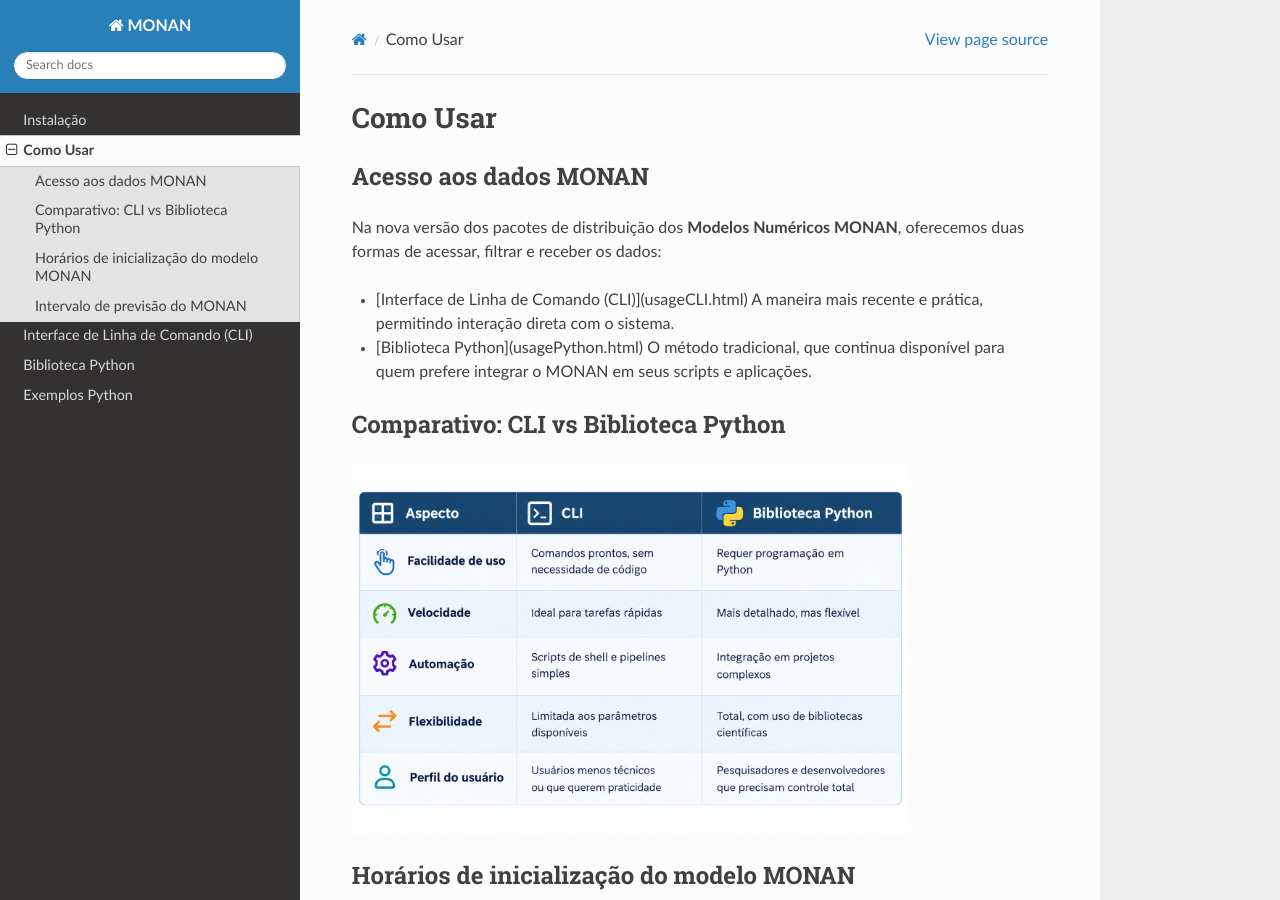
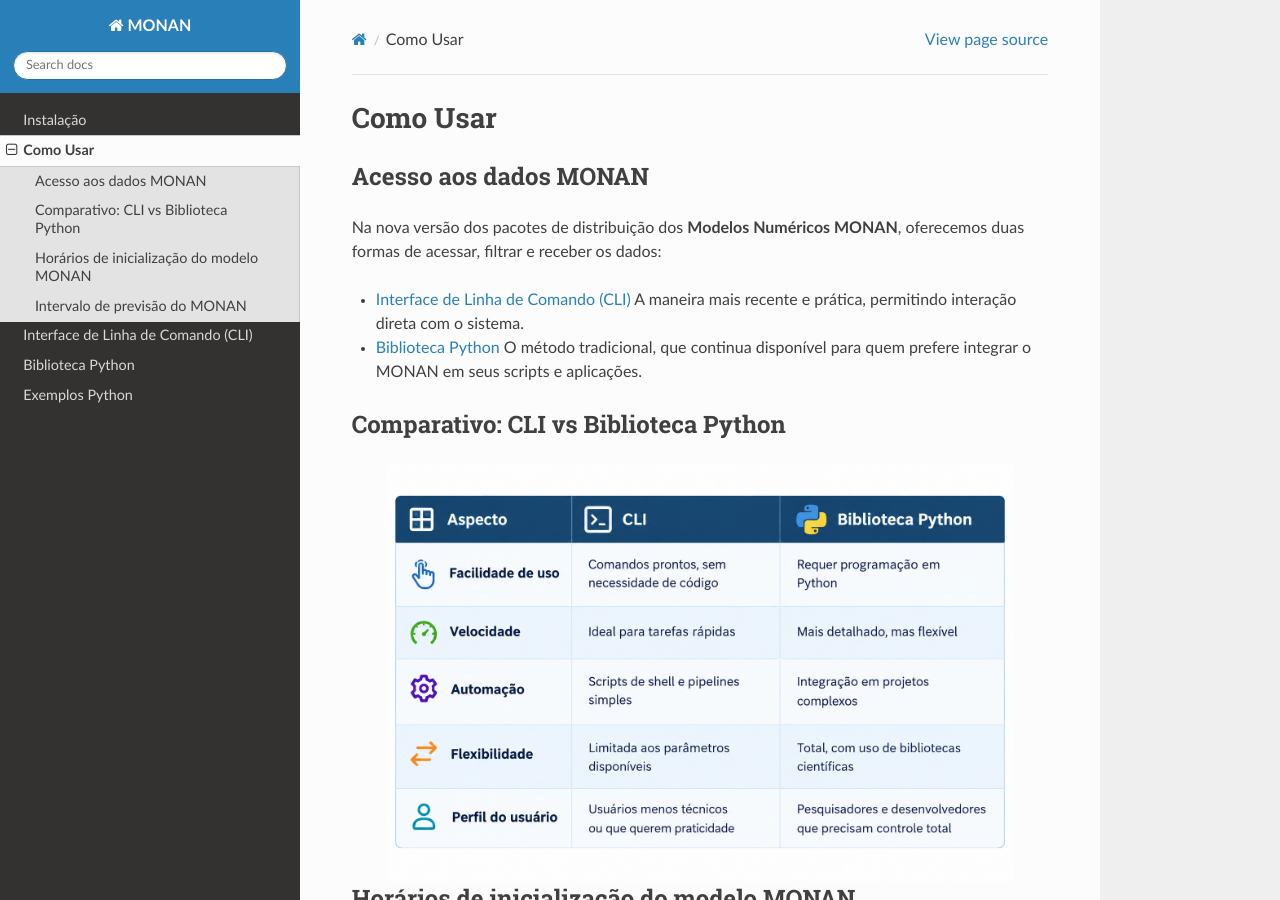
Before and after one commit to framework-CPTEC/CPTEC_MONAN, a Sphinx documentation site: the page built from docs/usage.rst, in a window 1280 px wide and 900 px high. Built offline with Sphinx 7.4.7 and the Read the Docs theme 3.1.0, drawn with Linux system fonts in a browser that asks for light colours; pages that are not in the unit, such as notebooks, are missing from menus.

Commit message:
Add files via upload

````diff
--- a/docs/usage.rst
+++ b/docs/usage.rst
@@ -6,20 +6,19 @@
 
 Na nova versão dos pacotes de distribuição dos **Modelos Numéricos MONAN**, oferecemos duas formas de acessar, filtrar e receber os dados:
 
-- [Interface de Linha de Comando (CLI)](usageCLI.html)
+- `Interface de Linha de Comando (CLI) <usageCLI.html>`_
   A maneira mais recente e prática, permitindo interação direta com o sistema.
 
-- [Biblioteca Python](usagePython.html)
+- `Biblioteca Python <usagePython.html>`_
   O método tradicional, que continua disponível para quem prefere integrar o MONAN em seus scripts e aplicações.
 
 
 Comparativo: CLI vs Biblioteca Python
 -------------------------------------
 
-|pic1|
-
-.. |pic1| image:: _static/AspectosCLI_Python.png
-   :width: 80%
+.. image:: _static/AspectosCLI_Python.png
+   :width: 90%
+   :align: center
 
 .. note::
 
--- a/docs/usageCLI.rst
+++ b/docs/usageCLI.rst
@@ -14,9 +14,13 @@
 - É muito usada em ambientes de desenvolvimento, servidores e ferramentas técnicas porque permite automação e rapidez.
 
 **Exemplos práticos**
+
 - **[Git]** → `git clone`, `git commit`, `git push`
+
 - **[Conda]** → `conda install pacote`
+
 - **[Pip]** → `pip install cptec-monan`
+
 - **MONAN (via CLI)** →
   ```bash
   monan_load --date 2026-09-28 --variable t2m
````
